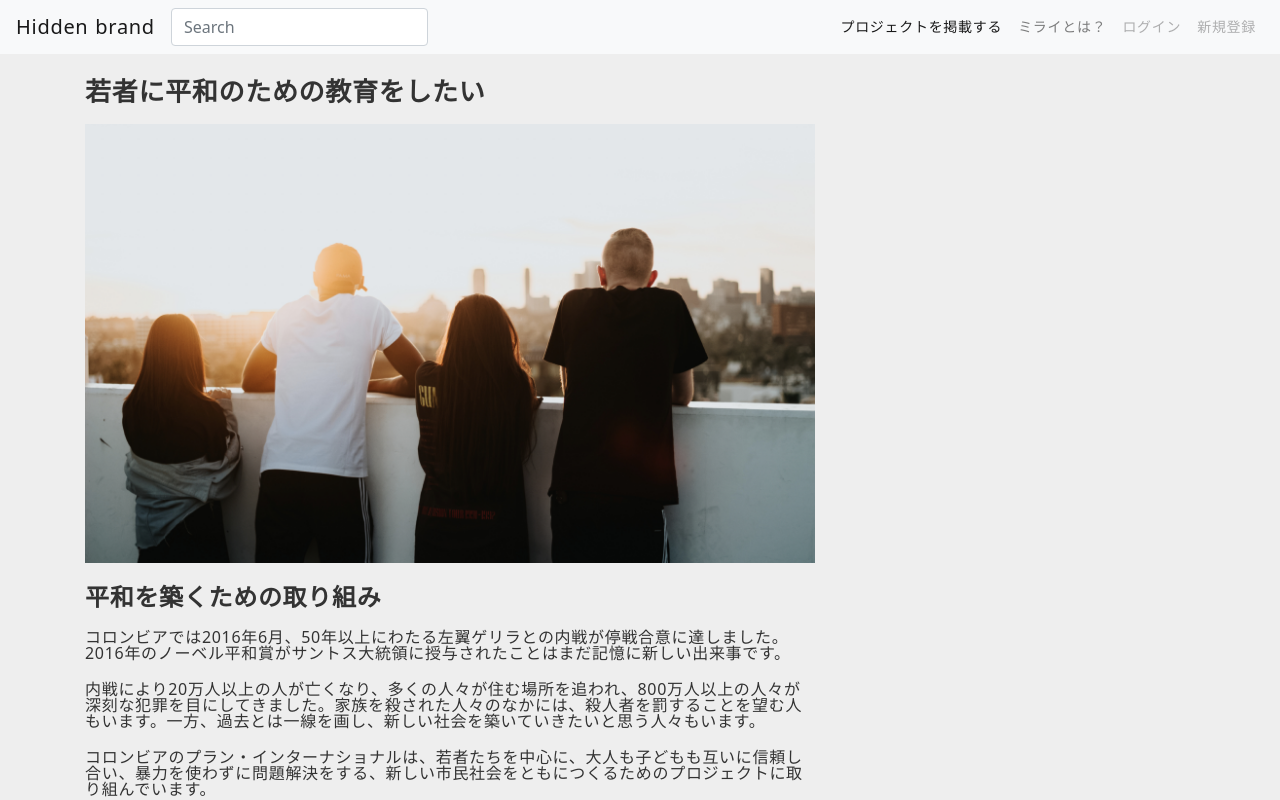
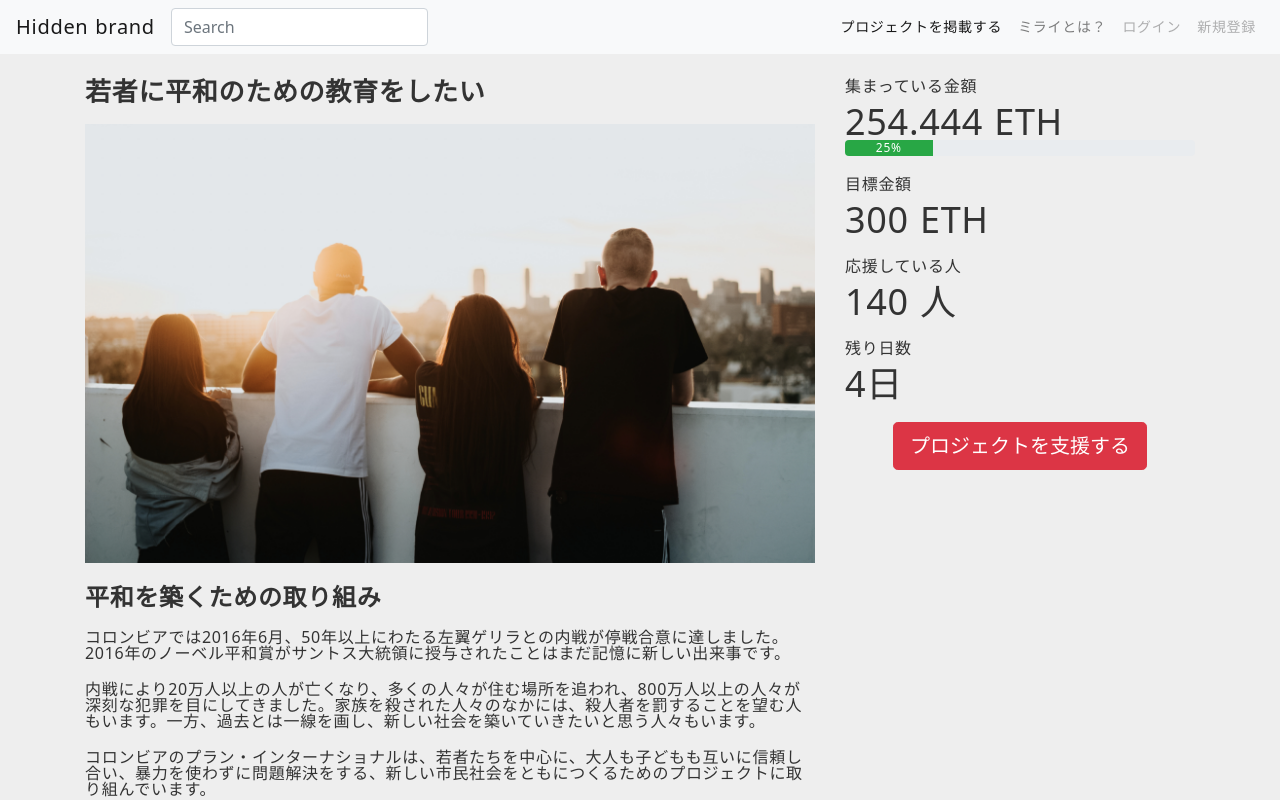
Before and after one commit to mositori/mirai, a Nuxt app in the folder app/: page /posts in a window 1280 px wide. Shown: the top 800 px of the page. Built offline with nearby package versions, Linux system fonts and the light colour scheme.

Commit message:
update console

```diff
--- a/app/components/AppTopImage.vue
+++ b/app/components/AppTopImage.vue
@@ -8,7 +8,7 @@
         alt="Logo"
         class="top-image__logo">
     </div>
-    <button class="btn btn-success btn-lg top-image__btn">プロジェクトを始める</button>
+    <button class="btn btn-success btn-lg top-image__btn">プロジェクトを支援する</button>
   </div>
 </template>
 
--- a/app/components/Posts/PostConsole.vue
+++ b/app/components/Posts/PostConsole.vue
@@ -0,0 +1,52 @@
+<template>
+  <div class="container">
+    <div class="row">
+      <div class="item">
+        <h3 class="item__title">集まっている金額</h3>
+        <h2 class="item__main">254.444 ETH</h2>
+        <div class="progress">
+          <div
+            class="progress-bar bg-success"
+            role="progressbar"
+            style="width: 25%;"
+            aria-valuenow="25"
+            aria-valuemin="0"
+            aria-valuemax="100">25%</div>
+        </div>
+      </div>
+      <div class="item">
+        <h3 class="item__title">目標金額</h3>
+        <h2 class="item__main">300 ETH</h2>
+      </div>
+      <div class="item">
+        <h3 class="item__title">応援している人</h3>
+        <h2 class="item__main">140 人</h2>
+      </div>
+      <div class="item">
+        <h3 class="item__title">残り日数</h3>
+        <h2 class="item__main">4日</h2>
+      </div>
+      <button class="btn btn-danger btn-lg item__btn">プロジェクトを支援する</button>
+    </div>
+  </div>
+</template>
+<style lang="scss" scoped>
+@import '~assets/scss/style';
+
+.item {
+  display: block;
+  width: 100%;
+  margin-bottom: 20px;
+  &__title {
+    font-size: $font-size--smedium;
+    margin-bottom: 10px;
+  }
+  &__main {
+    font-size: $font-size--xxlarge;
+  }
+  &__btn {
+    display: inline-block;
+    margin: 0 auto;
+  }
+}
+</style>
```
